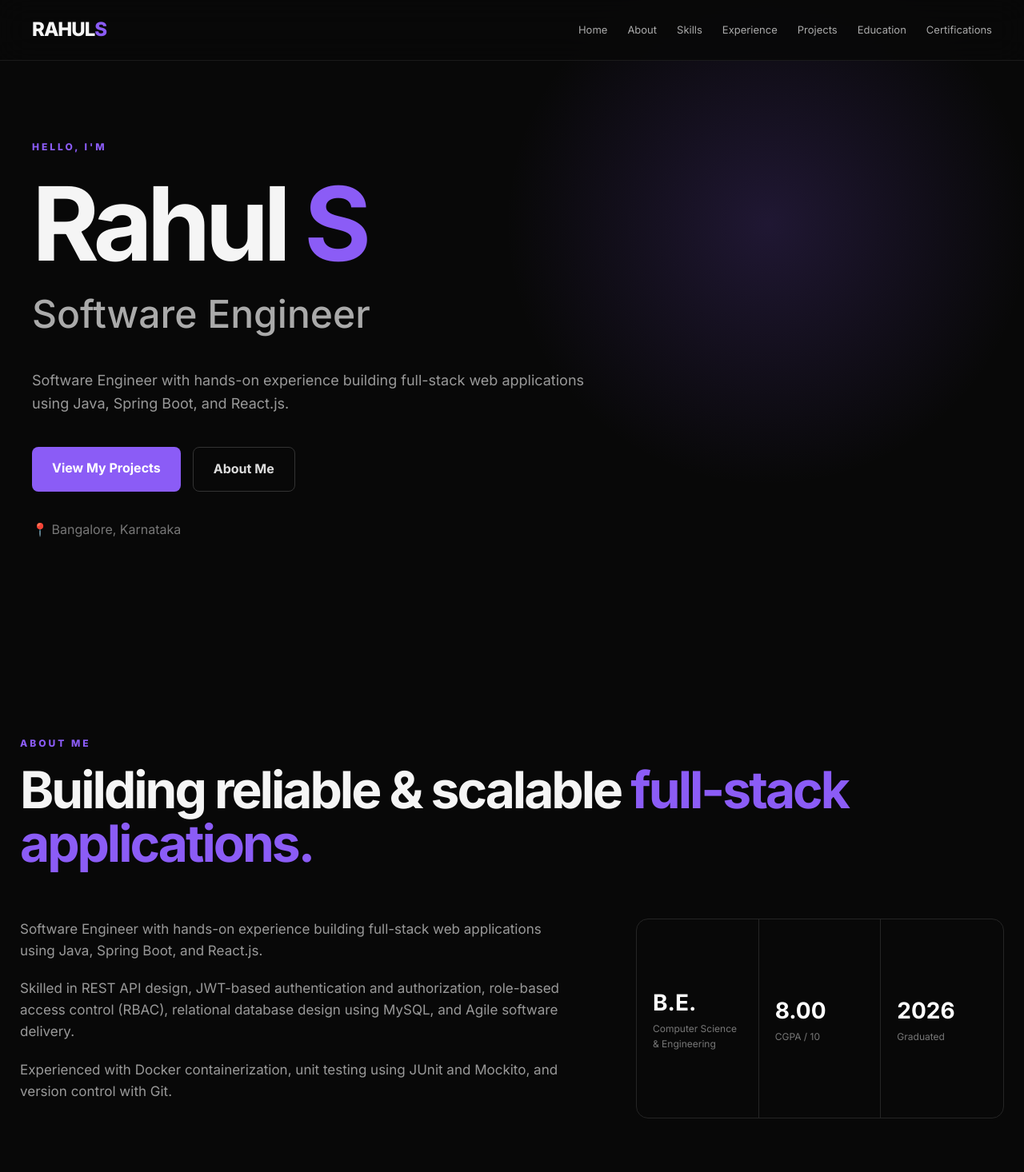
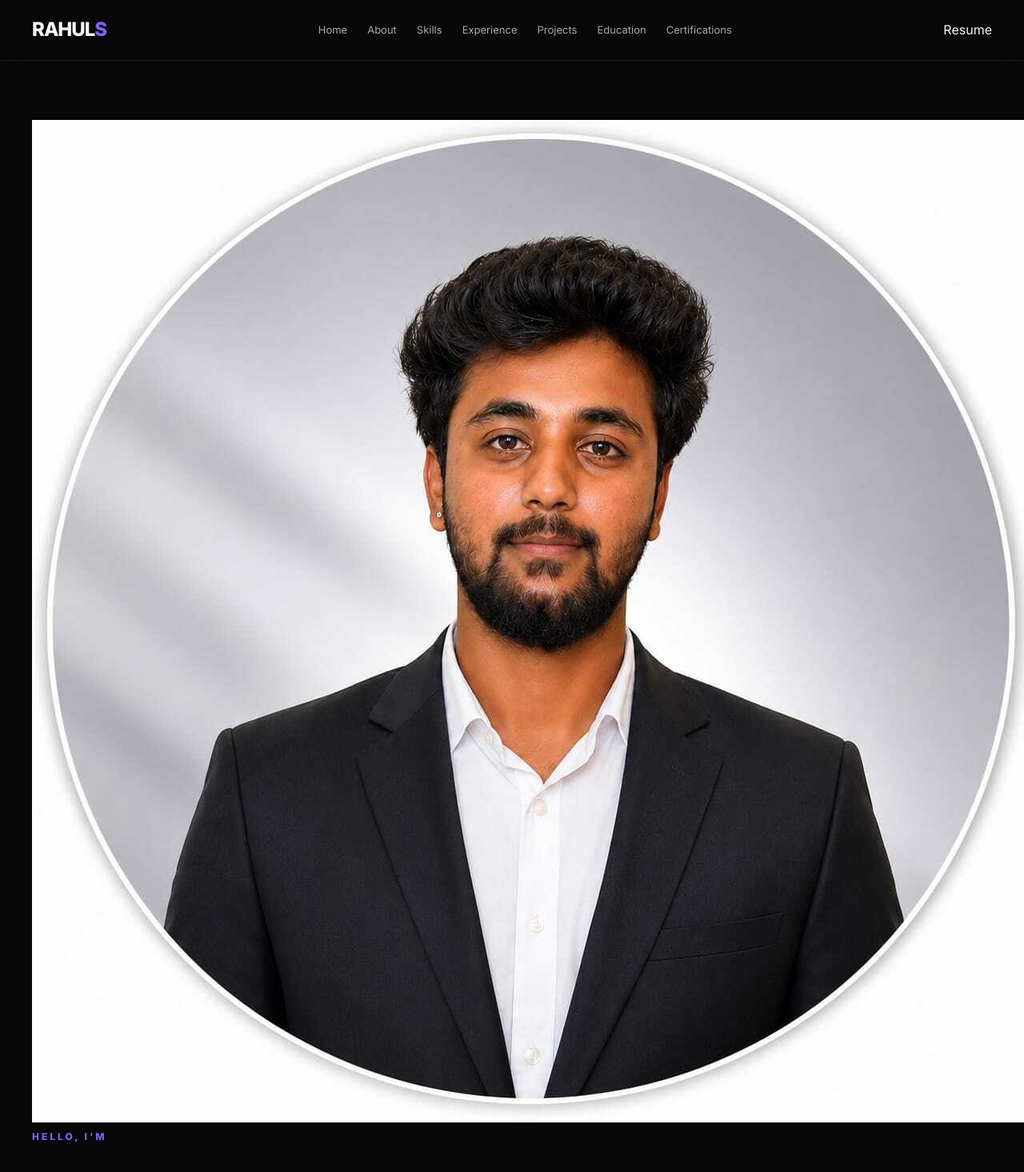
Before and after one commit to RAHUL2525252525/PORTFOLIO, a React (Vite) app: page / in a window 1280 px wide. Shown: the top 1466 px of the page at 80% size. Built offline with nearby package versions, Linux system fonts and the light colour scheme.

Commit message:
Update App.jsx

```diff
--- a/src/App.jsx
+++ b/src/App.jsx
@@ -11,16 +11,27 @@ const projects = [
     id: "shopsphere",
     title: "ShopSphere",
     subtitle: "Full Stack E-Commerce Web Application",
+    stack: "Java Full Stack",
+    highlight: "15+ REST endpoints across 6 modules",
     description:
-      "A full-stack e-commerce platform built with Java, Spring Boot, React.js, Spring Data JPA, MySQL and REST APIs.",
-    tech: ["Java 17", "Spring Boot 3", "React.js", "MySQL", "REST APIs"],
+      "A layered full-stack e-commerce system built with Spring Boot and React.js, with role-based access separating admin and customer operations.",
+    tech: [
+      "Java 17",
+      "Spring Boot 3",
+      "React.js",
+      "Spring Data JPA",
+      "MySQL",
+      "REST APIs",
+    ],
   },
   {
     id: "banksphere",
     title: "BankSphere",
     subtitle: "Online Banking System",
+    stack: "Java Full Stack",
+    highlight: "JWT auth across 3 permission tiers",
     description:
-      "A secure full-stack banking application with JWT authentication, role-based access control, MySQL and Docker.",
+      "A secure banking application with stateless JWT authentication, a normalized MySQL schema across 8+ related entities, and full Docker Compose containerization.",
     tech: [
       "Java 17",
       "Spring Boot 3",
@@ -28,30 +39,45 @@ const projects = [
       "JWT",
       "React.js",
       "MySQL",
+      "Docker",
     ],
   },
   {
     id: "lifedecisionassistant",
     title: "Life Decision Assistant",
-    subtitle: "AI-Powered Decision Support Application",
+    subtitle: "AI-Powered Decision Support App",
+    stack: "Python / Flask",
+    highlight: "3 AI providers integrated behind one backend",
     description:
-      "An AI-powered web application designed to help users analyze decisions and explore possible outcomes.",
-    tech: ["Python", "Flask", "Firebase", "Groq API", "OpenRouter", "Gemini"],
+      "An AI-powered Flask web app that helps users analyze decisions using multiple LLM providers, with Firebase handling authentication.",
+    tech: [
+      "Python",
+      "Flask",
+      "Firebase",
+      "Groq API",
+      "OpenRouter API",
+      "Gemini API",
+      "JavaScript",
+    ],
   },
   {
     id: "aiexamcompanion",
     title: "AI Exam Companion",
-    subtitle: "AI-Powered Exam Preparation Application",
+    subtitle: "AI-Powered Exam Preparation App",
+    stack: "Python / Flask",
+    highlight: "AI-generated practice questions via Groq API",
     description:
-      "An AI-powered study companion for generating practice questions and supporting exam preparation.",
-    tech: ["Python", "Flask", "Firebase", "Groq API"],
+      "A Flask-based study companion that generates practice questions using the Groq API, with MongoDB storing question sets and session data.",
+    tech: ["Python", "Flask", "MongoDB", "Groq API", "JavaScript"],
   },
   {
     id: "digitalanalyticsdashboard",
     title: "Digital Analytics Dashboard",
     subtitle: "Interactive Analytics Dashboard",
+    stack: "Python / Flask",
+    highlight: "Google OAuth + Firebase auth flow",
     description:
-      "A responsive analytics dashboard designed to present digital data through an organized and interactive interface.",
+      "A responsive analytics dashboard built with Flask, using Google OAuth and Firebase for authentication and organized data presentation.",
     tech: ["Python", "Flask", "Firebase", "Google OAuth", "JavaScript"],
   },
 ];
@@ -114,12 +140,29 @@ function App() {
             <a href="#education">Education</a>
             <a href="#certifications">Certifications</a>
           </div>
+
+          <a
+            href="/Rahul_S_ResumeFullStack.pdf"
+            target="_blank"
+            rel="noreferrer"
+            className="nav-resume-button"
+          >
+            Resume
+          </a>
         </div>
       </nav>
 
       {/* HERO */}
       <section id="home" className="hero-section">
         <div className="hero-content">
+          <div className="hero-photo-wrap">
+            <img
+              src="/rahul-profile.jpg"
+              alt="Rahul S"
+              className="hero-photo"
+            />
+          </div>
+
           <p className="hero-small">HELLO, I'M</p>
 
           <h1>
@@ -129,8 +172,10 @@ function App() {
           <h2>Software Engineer</h2>
 
           <p className="hero-description">
-            Software Engineer with hands-on experience building full-stack web
-            applications using Java, Spring Boot, and React.js.
+            Software Engineer specializing in{" "}
+            <strong>Java full-stack development</strong> (Spring Boot +
+            React.js), with hands-on experience extending those foundations
+            into AI-powered Python/Flask applications.
           </p>
 
           <div className="hero-buttons">
@@ -138,14 +183,17 @@ function App() {
               View My Projects
             </a>
 
-            <a href="#about" className="secondary-button">
-              About Me
+            <a
+              href="/Rahul_S_ResumeFullStack.pdf"
+              target="_blank"
+              rel="noreferrer"
+              className="secondary-button"
+            >
+              Download Resume
             </a>
           </div>
 
-          <div className="hero-location">
-            📍 Bangalore, Karnataka
-          </div>
+          <div className="hero-location">📍 Bangalore, Karnataka</div>
         </div>
       </section>
 
@@ -162,8 +210,9 @@ function App() {
           <div className="about-grid">
             <div>
               <p>
-                Software Engineer with hands-on experience building full-stack
-                web applications using Java, Spring Boot, and React.js.
+                Software Engineer with hands-on experience building
+                full-stack web applications using Java, Spring Boot, and
+                React.js — my primary stack and core area of strength.
               </p>
 
               <p>
@@ -173,8 +222,10 @@ function App() {
               </p>
 
               <p>
-                Experienced with Docker containerization, unit testing using
-                JUnit and Mockito, and version control with Git.
+                Alongside my Java full-stack work, I've independently built
+                and shipped several Python/Flask applications integrating AI
+                APIs, Firebase, and OAuth — applying the same architectural
+                discipline to a second stack.
               </p>
             </div>
 
@@ -210,13 +261,7 @@ function App() {
           <div className="skills-grid">
             <SkillGroup
               title="Languages"
-              items={[
-                "Java",
-                "JavaScript (ES6+)",
-                "SQL",
-                "HTML5",
-                "CSS3",
-              ]}
+              items={["Java", "JavaScript (ES6+)", "SQL", "HTML5", "CSS3", "Python"]}
             />
 
             <SkillGroup
@@ -229,6 +274,7 @@ function App() {
                 "Hibernate",
                 "React.js",
                 "Axios",
+                "Flask",
               ]}
             />
 
@@ -238,6 +284,7 @@ function App() {
                 "REST API Design",
                 "JWT Authentication",
                 "Role-Based Access Control (RBAC)",
+                "OAuth (Google)",
               ]}
             />
 
@@ -245,7 +292,8 @@ function App() {
               title="Databases"
               items={[
                 "MySQL",
-                "SQL",
+                "PostgreSQL",
+                "MongoDB",
                 "Database Design",
                 "Normalization",
                 "Relational Data Modeling",
@@ -273,10 +321,18 @@ function App() {
                 "Git",
                 "GitHub",
                 "GitHub Actions",
+                "AWS EC2",
+                "AWS S3",
+                "CI/CD",
                 "Vercel",
                 "Render",
                 "Aiven",
               ]}
+            />
+
+            <SkillGroup
+              title="AI & Integrations"
+              items={["Groq API", "OpenRouter API", "Gemini API", "Firebase"]}
             />
 
             <SkillGroup
@@ -363,32 +419,37 @@ function App() {
           </h2>
 
           <p className="projects-intro">
-            Click any project to open its dedicated project interface with
-            screenshots, technology stack, features and implementation
-            details.
+            Two full-stack Java systems built on Spring Boot and React, plus
+            three Python/Flask applications exploring AI integrations,
+            authentication, and dashboards. Click any project for a full
+            breakdown with screenshots.
           </p>
 
           <div className="projects-grid">
-            {projects.map((project, index) => (
+            {projects.map((project) => (
               <article
                 className="project-card"
                 key={project.id}
-                onClick={() =>
-                  navigateTo(`/projects/${project.id}`)
-                }
+                onClick={() => navigateTo(`/projects/${project.id}`)}
               >
-                <div className="project-number">
-                  0{index + 1}
-                </div>
+                <div className="project-content">
+                  <div className="project-badges">
+                    <span
+                      className={`stack-badge ${
+                        project.stack === "Java Full Stack" ? "java" : "python"
+                      }`}
+                    >
+                      {project.stack}
+                    </span>
+                  </div>
 
-                <div className="project-content">
-                  <p className="project-category">
-                    {project.subtitle}
-                  </p>
+                  <p className="project-category">{project.subtitle}</p>
 
                   <h3>{project.title}</h3>
 
                   <p>{project.description}</p>
+
+                  <div className="project-highlight">★ {project.highlight}</div>
 
                   <div className="project-tech">
                     {project.tech.map((tech) => (
@@ -425,13 +486,9 @@ function App() {
             <div className="education-year">2026</div>
 
             <div>
-              <h3>
-                B.E., Computer Science and Engineering
-              </h3>
+              <h3>B.E., Computer Science and Engineering</h3>
 
-              <h4>
-                Dr. ACS College of Engineering
-              </h4>
+              <h4>Dr. ACS College of Engineering</h4>
 
               <p>Bengaluru, Karnataka</p>
 
@@ -482,16 +539,11 @@ function App() {
             <span> great together.</span>
           </h2>
 
-          <a
-            href="mailto:Srinivasrahul838@gmail.com"
-            className="email-link"
-          >
+          <a href="mailto:Srinivasrahul838@gmail.com" className="email-link">
             Srinivasrahul838@gmail.com
           </a>
 
-          <p className="phone">
-            +91 7337634886
-          </p>
+          <p className="phone">+91 7337634886</p>
 
           <div className="social-links">
             <a
@@ -506,9 +558,7 @@ function App() {
               LinkedIn
             </a>
 
-            <a href="#home">
-              Back to Top ↑
-            </a>
+            <a href="#home">Back to Top ↑</a>
           </div>
         </div>
       </section>
```
